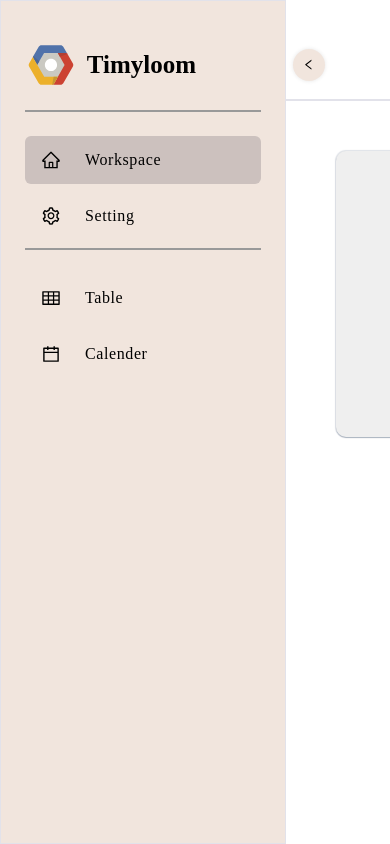
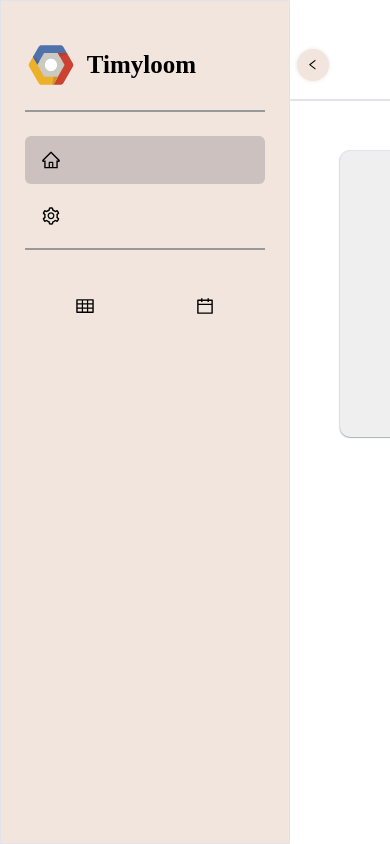
Before and after one commit to gachon-sw-academy-2023/Timyloom-React, a React (Vite) app: page /workspace in a window 390 px wide. Shown: the top 844 px of the page. Built offline with nearby package versions, Linux system fonts and the light colour scheme; what react-indexed-db would draw is missing.

Commit message:
FE-85 사이드바 반응형 디자인 진행중

```diff
--- a/src/components/Sidebar/Sidebar.tsx
+++ b/src/components/Sidebar/Sidebar.tsx
@@ -2,7 +2,7 @@ import * as S from './SidebarStyle';
 import { ReactComponent as Logo } from '@/assets/images/logo.svg';
 import { ReactComponent as Dashboard } from '@/assets/images/dashboard.svg';
 import { ReactComponent as Setting } from '@/assets/images/setting.svg';
-import { useState } from 'react';
+import { useState, useEffect } from 'react';
 import { AiOutlineHome, AiOutlineLeft, AiOutlineSetting, AiOutlineCalendar, AiOutlineTable } from 'react-icons/ai';
 import { useLocation } from 'react-router-dom';
 
@@ -23,12 +23,12 @@ const secondaryLinksArray = [
   {
     label: 'Table',
     icon: <AiOutlineTable />,
-    to: '/statistics',
+    to: '',
   },
   {
     label: 'Calender',
     icon: <AiOutlineCalendar />,
-    to: '/statistics',
+    to: '',
   },
 ];
 
@@ -54,6 +54,23 @@ function Sidebar() {
   const [sidebarOpen, setSidebarOpen] = useState(false);
   const { pathname } = useLocation();
 
+  const [matches, setMatches] = useState(false);
+  function useMediaQuery(query: any) {
+    useEffect(() => {
+      const matchQueryList = window.matchMedia(query);
+      function handleChange(e: any) {
+        setMatches(e.matches);
+      }
+      matchQueryList.addEventListener('change', handleChange);
+      return () => {
+        matchQueryList.removeEventListener('change', handleChange);
+      };
+    }, [query]);
+    return matches;
+  }
+
+  console.log(useMediaQuery('min-width: 200px)'));
+  console.log(matches);
   return (
     <S.SidebarWrapper isOpen={sidebarOpen}>
       <S.SidebarOpenButton isOpen={sidebarOpen} onClick={() => setSidebarOpen((p) => !p)}>
@@ -64,30 +81,40 @@ function Sidebar() {
         <S.LogoText isOpen={sidebarOpen}>Timyloom</S.LogoText>
       </S.LogoLink>
       <S.SDivider />
-
       {linksArray.map(({ icon, label, to }) => (
-        <S.SLinkContainer key={label} isActive={pathname === to}>
+        <S.LinkWrapper key={label} isActive={pathname === to}>
           <S.SLink to={to} style={sidebarOpen ? { width: `fit-content` } : {}}>
             <S.SLinkIcon>{icon}</S.SLinkIcon>
             {!sidebarOpen && <S.SLinkLabel>{label}</S.SLinkLabel>}
           </S.SLink>
-        </S.SLinkContainer>
+        </S.LinkWrapper>
       ))}
       <S.ViewsTitle isOpen={sidebarOpen}>Workspace Views</S.ViewsTitle>
       <S.SDivider />
-      {secondaryLinksArray.map(({ icon, label, to }) => (
-        <S.SLinkContainer key={label} isActive={pathname === to}>
-          <S.SLink to="/" style={sidebarOpen ? { width: `fit-content` } : {}}>
-            <S.SLinkIcon>{icon}</S.SLinkIcon>
-            {!sidebarOpen && <S.SLinkLabel>{label}</S.SLinkLabel>}
-          </S.SLink>
-        </S.SLinkContainer>
-      ))}
+      <S.ViewContainer isOpen={sidebarOpen}>
+        {secondaryLinksArray.map(({ icon, label, to }) => (
+          <S.LinkWrapper key={label} isActive={pathname === to}>
+            <S.SLink
+              to="/"
+              style={sidebarOpen ? { width: `fit-content` } : { width: '120px', flexDirection: 'column' }}
+            >
+              <S.SLinkIcon>{icon}</S.SLinkIcon>
+              {!sidebarOpen && <S.SLinkLabel style={{ paddingRight: '0px' }}>{label}</S.SLinkLabel>}
+            </S.SLink>
+          </S.LinkWrapper>
+        ))}
+      </S.ViewContainer>
 
       <S.BoardContainer isOpen={sidebarOpen}>
         <S.BoardContainerTitle>Your Boards</S.BoardContainerTitle>
         {board.map((item, index) => (
-          <S.BoardWrapper key={index} boardDesign={item.color}>
+          <S.BoardWrapper
+            onClick={() => {
+              useMediaQuery('min-width: 200px)');
+            }}
+            key={index}
+            boardDesign={item.color}
+          >
             {item.title}
           </S.BoardWrapper>
         ))}
--- a/src/components/Sidebar/SidebarStyle.tsx
+++ b/src/components/Sidebar/SidebarStyle.tsx
@@ -42,9 +42,6 @@ export const LogoText = styled.div<{ isOpen: boolean }>`
   font-weight: bold;
   display: ${({ isOpen }) => (isOpen ? 'none' : ``)};
   margin-left: 5px;
-  /* @media screen and (max-width: 768px) {
-    display: none;
-  } */
 `;
 
 export const ItemContainer = styled.nav`
@@ -112,12 +109,6 @@ export const ViewsWrapper = styled.div`
   }
 `;
 
-export const ViewButtonsContainer = styled.div`
-  display: flex;
-  justify-content: space-around;
-  padding: 2px 10px;
-`;
-
 export const NavView = styled(NavLink)`
   display: flex;
   flex-direction: column;
@@ -181,9 +172,6 @@ export const BoardContainerTitle = styled.div`
   border-bottom: 2px solid ${(props) => props.theme.gray_2};
   padding: 10px 5px;
   margin-bottom: 15px;
-  @media screen and (max-width: 768px) {
-    display: none;
-  }
 `;
 
 export const BoardWrapper = styled.div<{ boardDesign?: string }>`
@@ -192,9 +180,6 @@ export const BoardWrapper = styled.div<{ boardDesign?: string }>`
   background-color: ${(props) => props.boardDesign};
   margin: 5px;
   padding: 10px;
-  @media screen and (max-width: 768px) {
-    display: none;
-  }
 `;
 
 export const LogoLink = styled(Link)`
@@ -212,7 +197,12 @@ export const LogoLink = styled(Link)`
   margin-bottom: 5px;
 `;
 
-export const SLinkContainer = styled.div<{ isActive: boolean }>`
+export const ViewContainer = styled.div<{ isOpen: boolean }>`
+  display: ${({ isOpen }) => (isOpen ? '' : `flex`)};
+  justify-content: space-between;
+`;
+
+export const LinkWrapper = styled.div<{ isActive: boolean }>`
   background: ${({ isActive, theme }) => (!isActive ? `transparent` : theme.primaryColor_1)};
   border-radius: 6px;
   margin: 8px 0;
@@ -230,6 +220,10 @@ export const SLink = styled(Link)`
   color: inherit;
   font-size: 16px;
   padding: 6px 0;
+
+  @media screen and (max-width: 768px) {
+    width: fit-content;
+  }
 `;
 
 export const SLinkIcon = styled.div`
@@ -246,7 +240,12 @@ export const SLinkLabel = styled.span`
   flex: 1;
   margin-left: 8px;
   padding-right: 100px;
+
+  @media screen and (max-width: 768px) {
+    display: none;
+  }
 `;
+
 export const ViewsTitle = styled.div<{ isOpen: boolean }>`
   font-size: 1rem;
   font-weight: bold;
```
